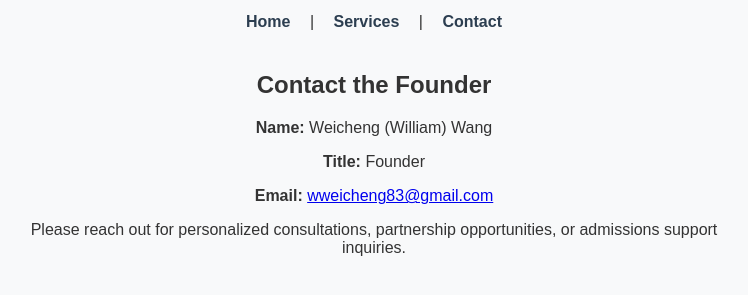
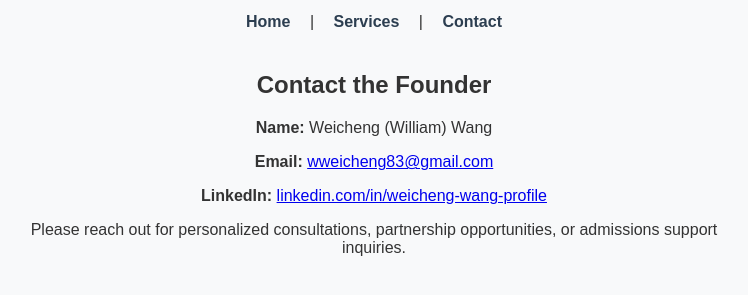
Before and after one commit to WilliamWangEdu/WilliamWangEdu.github.io, a plain HTML site: page contact.html in a window 1280 px wide. Shown: the part 119-414 px from the top of the page, without its empty margins (266-1014 px from the left). Drawn offline with Linux system fonts and the light colour scheme.

Commit message:
Update contact.html

```diff
--- a/contact.html
+++ b/contact.html
@@ -19,8 +19,8 @@
   <section>
     <h2>Contact the Founder</h2>
     <p><strong>Name:</strong> Weicheng (William) Wang</p>
-    <p><strong>Title:</strong> Founder</p>
     <p><strong>Email:</strong> <a href="mailto:wweicheng83@gmail.com">wweicheng83@gmail.com</a></p>
+    <p><strong>LinkedIn:</strong> <a href="https://www.linkedin.com/in/weicheng-wang-profile/" target="_blank">linkedin.com/in/weicheng-wang-profile</a></p>
     <p>Please reach out for personalized consultations, partnership opportunities, or admissions support inquiries.</p>
   </section>
 </body>
```
